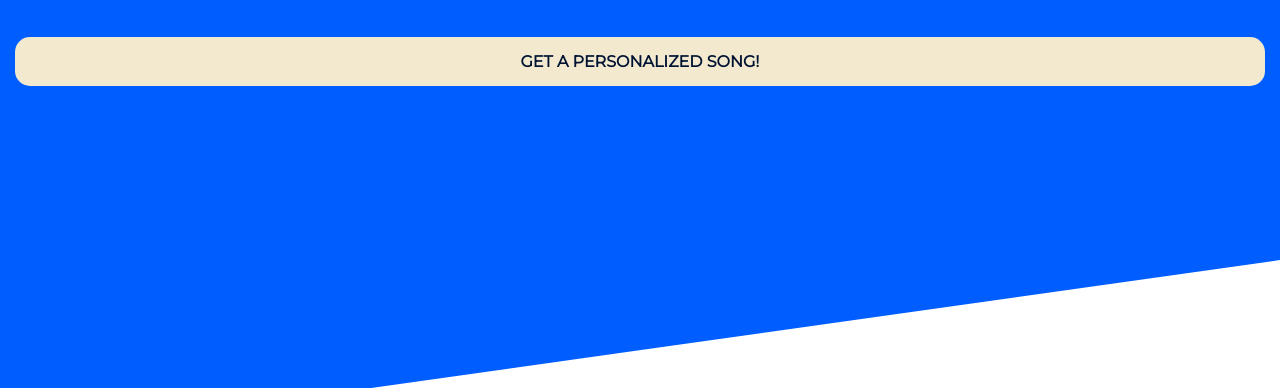
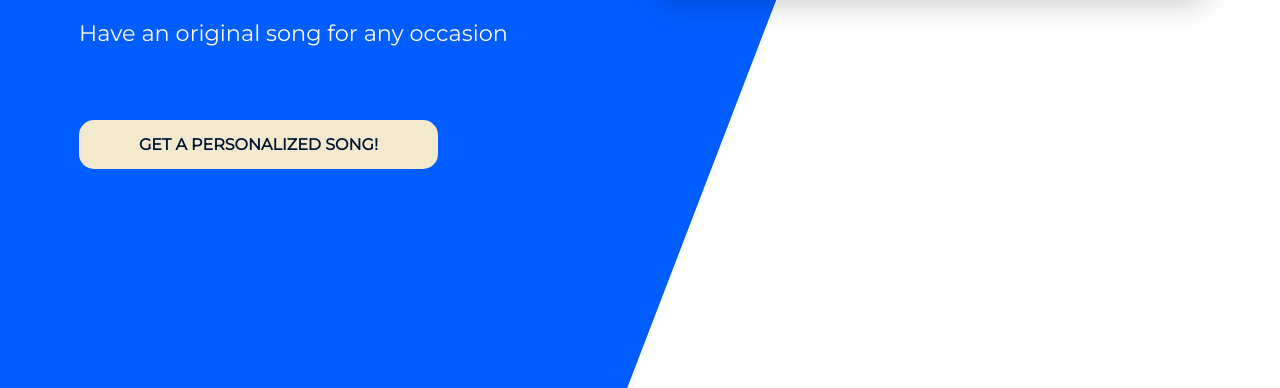
Before and after one commit to CarsonTimothyBlack/Sass-tutorial, a plain HTML site: page index.html in a window 1280 px wide. Shown: the part 412-800 px from the top of the page. Drawn offline with Linux system fonts and the light colour scheme.

Commit message:
Added responsive features
added responsive feature for desktop size, using Sass @mixin.

```diff
--- a/css/main.scss
+++ b/css/main.scss
@@ -11,6 +11,15 @@ $borders: 15px;
 
 @function color($color-name) {
     @return map-get($colors, $color-name);
+}
+
+
+$desktop: 840px;
+
+@mixin desktop {
+    @media (min-width: #{$desktop}) {
+        @content;
+    }
 }
 
 body, html {
@@ -28,6 +37,10 @@ body {
         height: 100%;
         position: absolute;
         z-index: -1;
+
+        @include desktop {
+            clip-path: polygon(0 0, 73% 0, 49% 100%, 0% 100%);
+        }
     }
 
     header a {
@@ -36,11 +49,17 @@ body {
         text-decoration: none;
         padding: $padding;
         display: block;
-        text-decoration: uppercase;
     }
 }
 
 main {
+
+    @include desktop {
+        display: grid;
+        grid-template-columns: 50% auto;
+        grid-template-areas:
+            "primary card";
+    }
 
     section#card {
         background: white;
@@ -49,6 +68,13 @@ main {
         border-radius: $borders;
         box-shadow: 0 10px 30px rgba(0,0,0,.2);
         width: 80%;
+
+        @include desktop {
+            grid-area: card;
+            height: fit-content;
+            align-self: center;
+            margin: 1em;
+        }
 
         ul {
             list-style-type: none;
@@ -80,11 +106,23 @@ main {
         padding: $padding;
         text-align: center;
 
+        @include desktop {
+            grid-area: primary;
+            text-align: left;
+            margin: 4em 0 0 4em;
+        }
+
 
         h1 {
             font-size: 3em;
             margin-top: 10px;
             text-transform: uppercase;
+
+            @include desktop {
+                width: 30%;
+                font-size: 4em;
+                line-height: .9em;
+            }
         }
 
         p {
@@ -102,6 +140,11 @@ main {
             text-align: center;
             margin: 50px auto 0 auto;
             padding: $padding;
+
+            @include desktop {
+                display: inline-block;
+                padding: $padding $padding * 4;
+            }
         }
     }
 }
```
Also changed, not shown: css/main.css, 1 other file.
